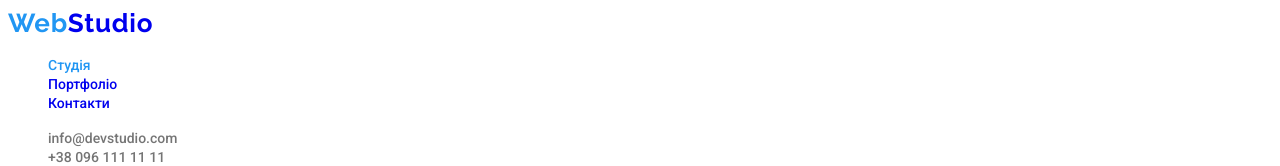
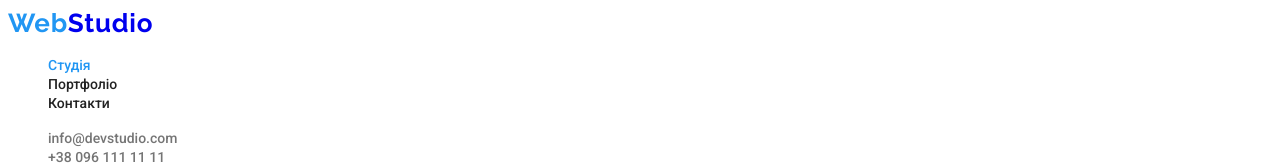
Before and after one commit to Liettualainen/goit-markup-hw-02, a plain HTML site: page index.html in a window 1280 px wide. Shown: the top 166 px of the page. Drawn offline with Linux system fonts and the light colour scheme.

Commit message:
Update styles.css

```diff
--- a/styles/styles.css
+++ b/styles/styles.css
@@ -50,7 +50,6 @@ header {
      letter-spacing: 0.03em;
      text-decoration: none;
     }
-
 .accent-web {
     color: var(--color-button);
 }
@@ -58,6 +57,7 @@ header {
     color: var(--background-color-main);
 }
 .link {
+    color: var(--color-main);
     font-weight: var(--font-weight-five);
     font-size: var(--font-size-extrasmall);
     line-height: 1.14;
```
